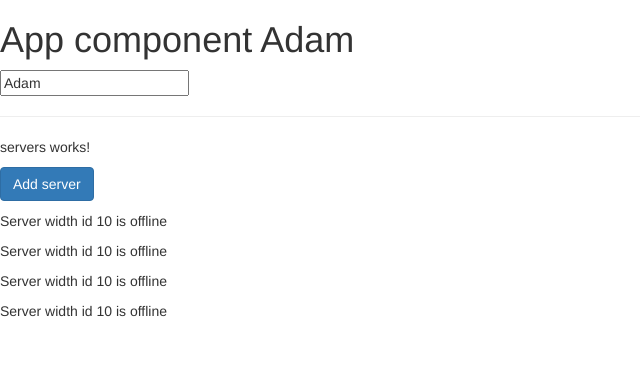
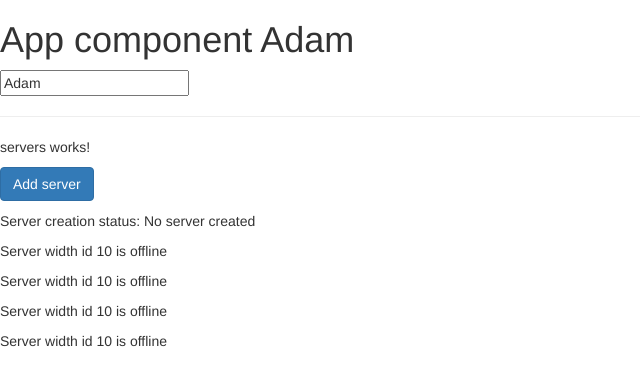
Before and after one commit to bendera/angular-udemy, an Angular app in the folder 00-getting-started/: page / in a window 1280 px wide. Shown: the top 386 px of the page, without its empty margins (0-640 px from the left). Built offline with nearby package versions, Linux system fonts and the light colour scheme.

Commit message:
event binding

```diff
--- a/00-getting-started/src/app/servers/servers.component.html
+++ b/00-getting-started/src/app/servers/servers.component.html
@@ -2,7 +2,14 @@
   servers works!
 </p>
 <p>
-  <button class="btn btn-primary" [disabled]="!allowNewServer">Add server</button>
+  <button
+    class="btn btn-primary"
+    [disabled]="!allowNewServer"
+    (click)="onCreateServer($event)"
+  >Add server</button>
+</p>
+<p>
+  Server creation status: {{ serverCreationStatus }}
 </p>
 <app-server></app-server>
 <app-server></app-server>
--- a/00-getting-started/src/app/servers/servers.component.ts
+++ b/00-getting-started/src/app/servers/servers.component.ts
@@ -7,6 +7,7 @@ import { Component, OnInit } from '@angular/core';
 })
 export class ServersComponent implements OnInit {
   allowNewServer :boolean = false;
+  serverCreationStatus = 'No server created';
 
   constructor() {
     setTimeout(() => {
@@ -17,4 +18,8 @@ export class ServersComponent implements OnInit {
   ngOnInit() {
   }
 
+  onCreateServer() {
+    this.serverCreationStatus = 'Server created';
+  }
+
 }
```
